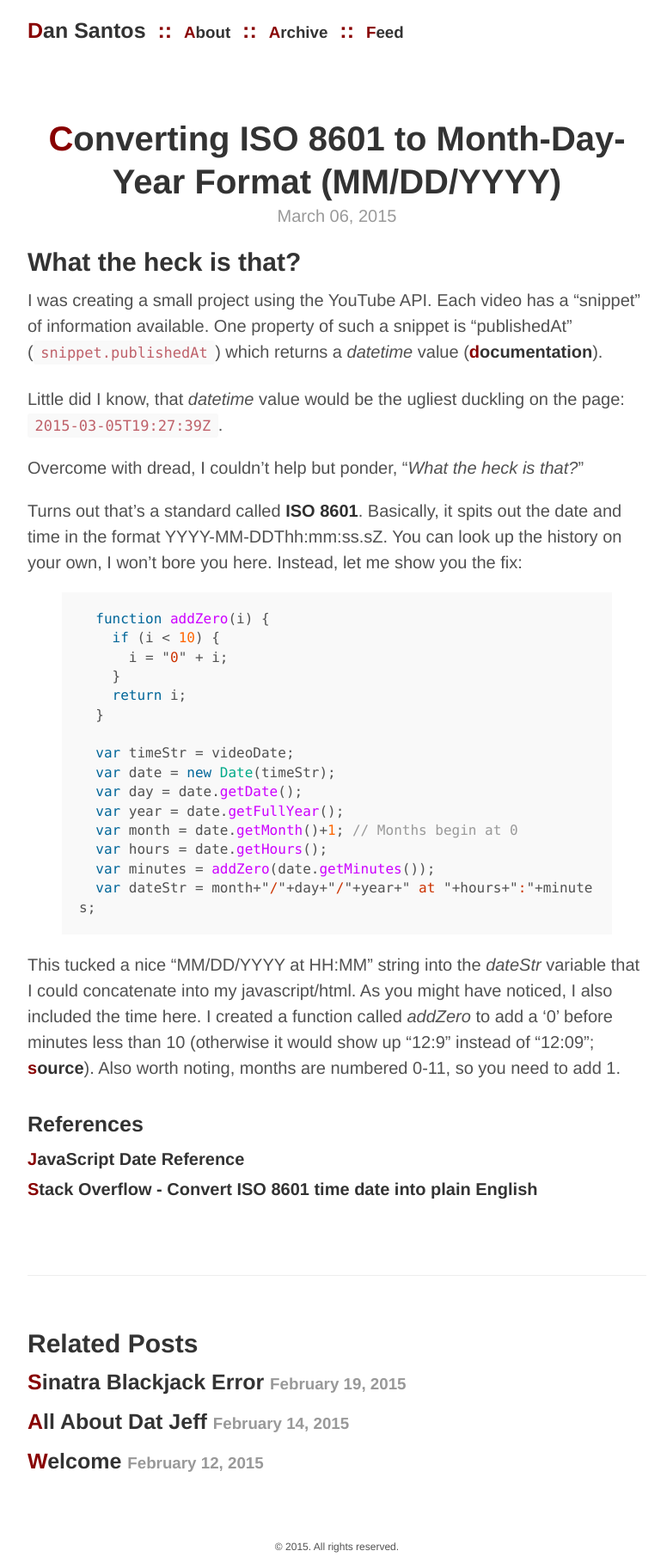
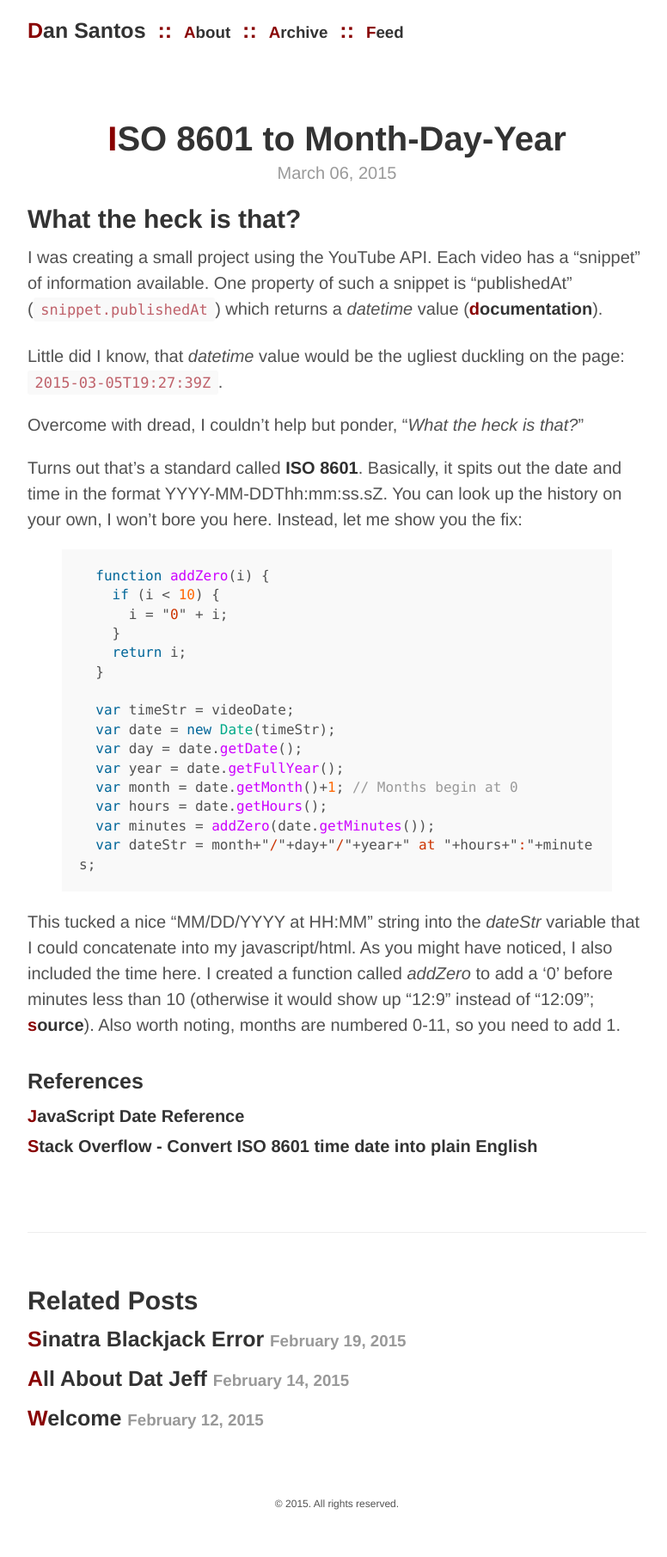
Before and after one commit to CanIGetAPickle/CanIGetAPickle.github.io, a Jekyll site: the page built from _posts/2015-03-06-ISO-8601-to-month-day-year.md, in a window 1280 px wide. Shown: the whole page at 86% size, without its empty margins (248-1024 px from the left). Built offline with Jekyll 4.4.1, drawn with Linux system fonts in a browser that asks for light colours; after the commit the page ends 1761 px from its top, so only the background shows below that.

Commit message:
Shorten title for link

```diff
--- a/_posts/2015-03-06-ISO-8601-to-month-day-year.md
+++ b/_posts/2015-03-06-ISO-8601-to-month-day-year.md
@@ -1,6 +1,6 @@
 ---
 layout: post
-title: Converting ISO 8601 to Month-Day-Year Format (MM/DD/YYYY)
+title: ISO 8601 to Month-Day-Year
 ---
 
 ## What the heck is that?
```
